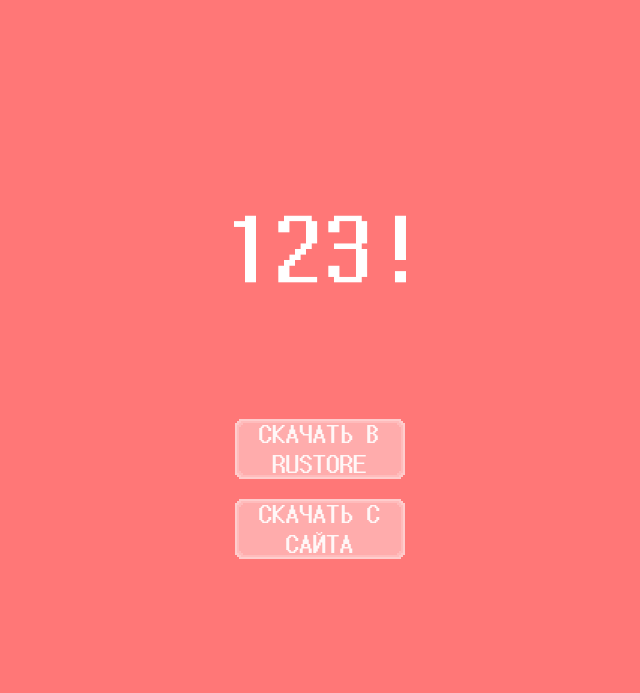
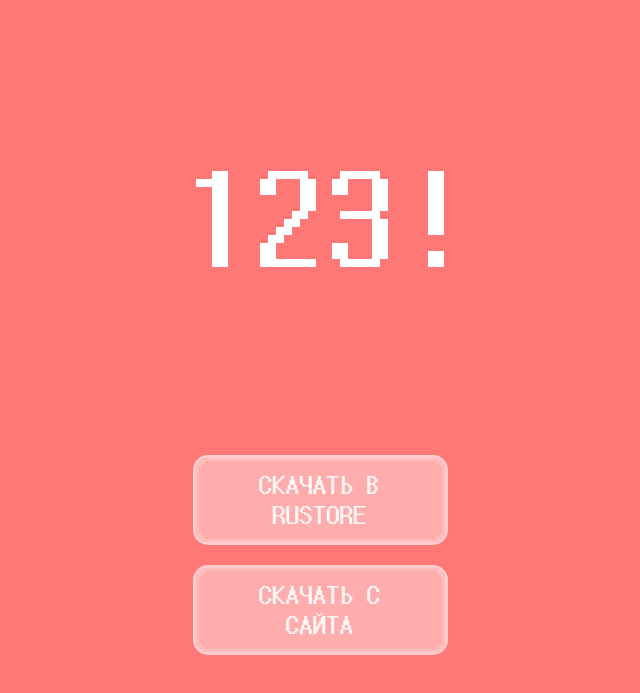
Before and after one commit to imrqnd0m/123factorial, a plain HTML site: page index.html in a window 1280 px wide. Shown: the part 71-764 px from the top of the page, without its empty margins (320-960 px from the left). Drawn offline with Linux system fonts and the light colour scheme.

Commit message:
Update index.html

```diff
--- a/index.html
+++ b/index.html
@@ -3,7 +3,7 @@
 <head>
     <meta charset="UTF-8">
     <meta name="viewport" content="width=device-width, initial-scale=1.0">
-    <title>Скачать приложение</title>
+    <title>Скачать 123!</title>
     <style>
         @font-face {
             font-family: 'CustomFont';
@@ -22,7 +22,7 @@
         }
 
         .logo {
-            width: 300px;
+            width: 432px;
             height: auto;
             margin-bottom: 20px;
         }
@@ -45,8 +45,8 @@
             border-radius: 15px;
             cursor: pointer;
             transition: opacity 0.3s;
-            width: 250px;
-            height: 60px;
+            width: 255px;
+            height: 90px;
             display: flex;
             justify-content: center;
             align-items: center;
```
